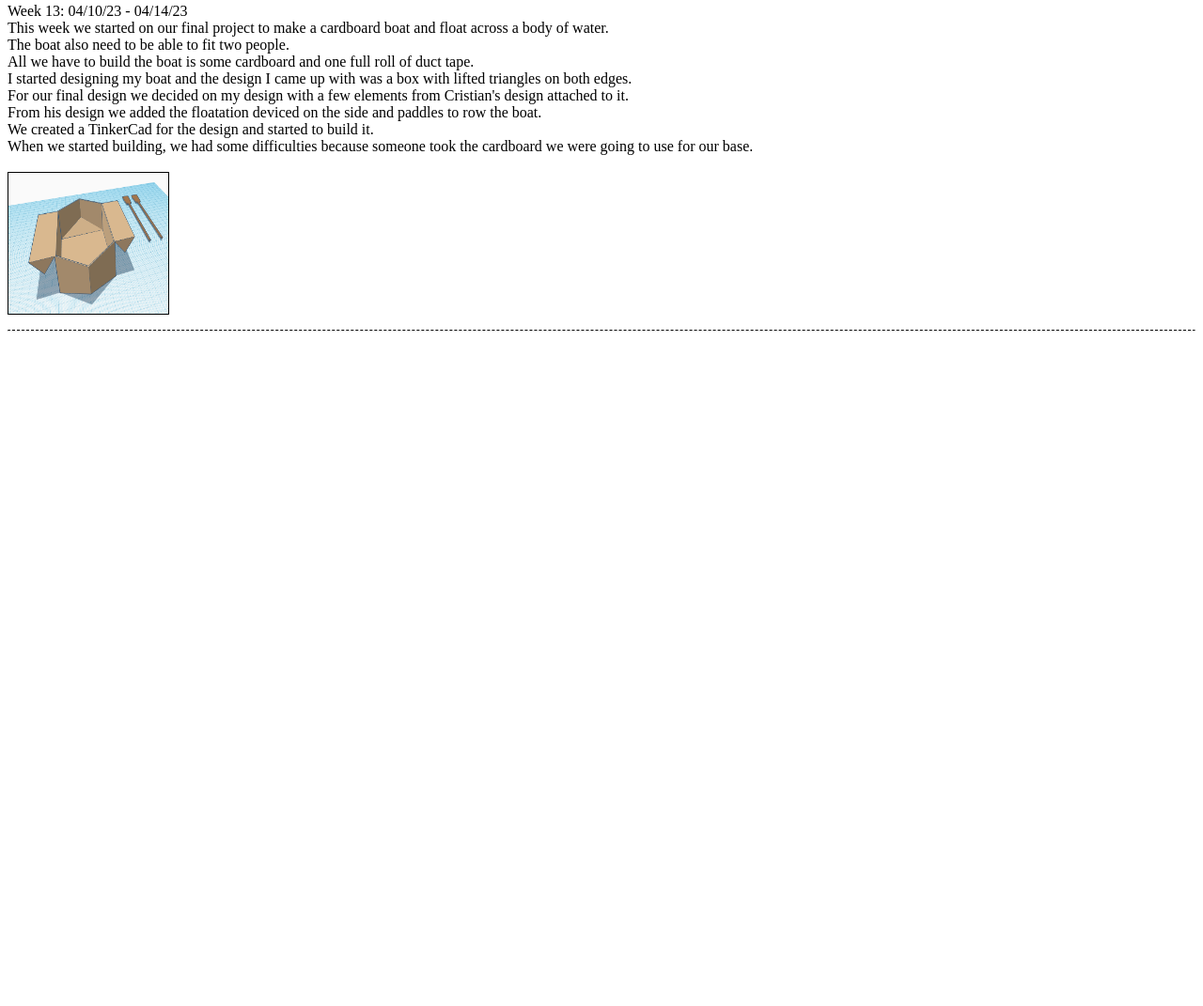
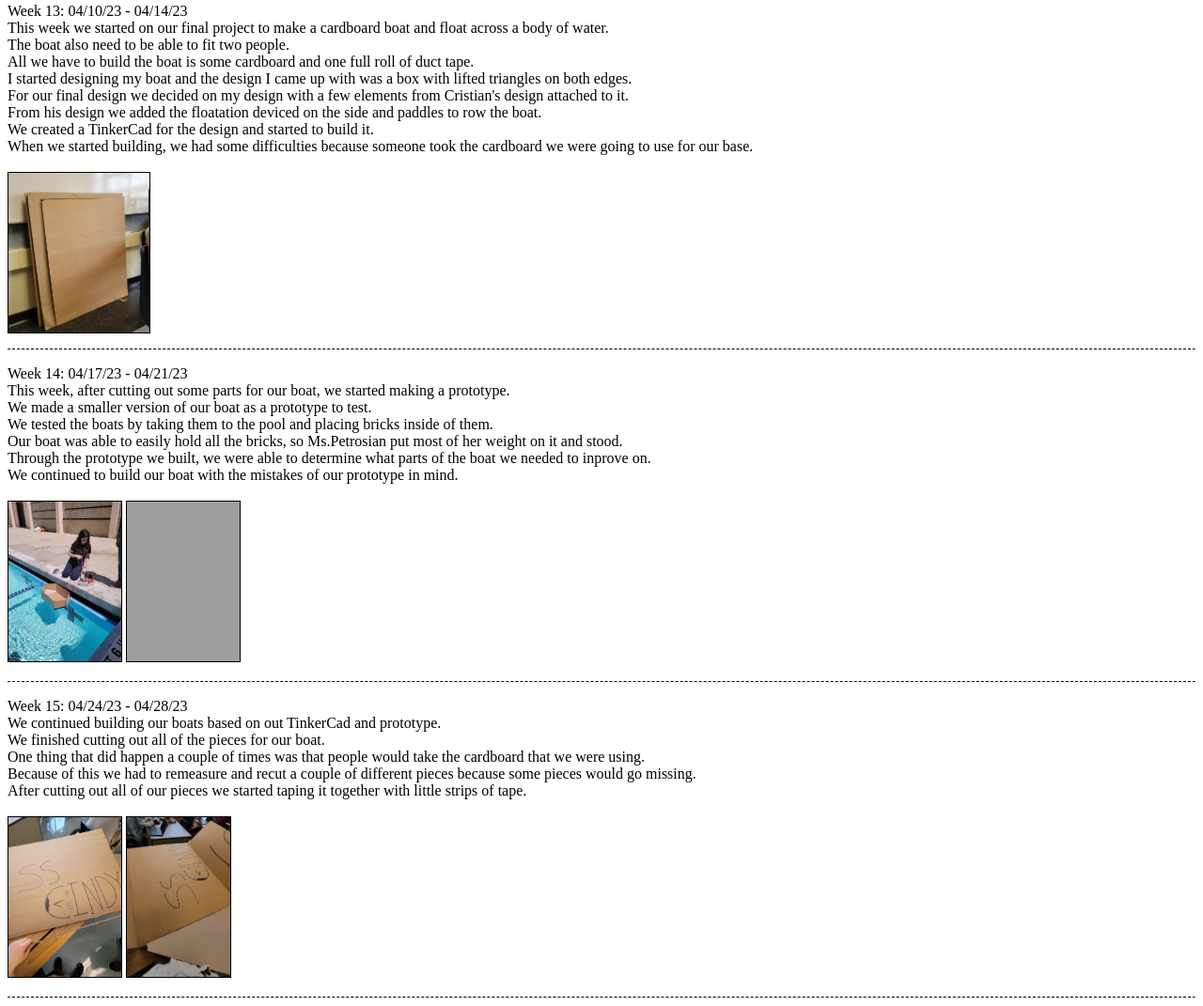
Before and after one commit to Eunchi/Engineering, a plain HTML site: page index.html in a window 1280 px wide. Shown: the part 8181-9252 px from the top of the page at 94% size. Before the commit the page ends 8542 px from the top, so only its background shows below. Drawn offline with Linux system fonts and the light colour scheme; grey boxes are pictures that could not be loaded.

Commit message:
update may 8

```diff
--- a/index.html
+++ b/index.html
@@ -422,7 +422,40 @@
         When we started building, we had some difficulties because someone took the cardboard we were going to use for our base.<br>
         <br>
 
-        <img src="Cardboard Boat TinkerCad.png"; border=1; width=170; height=150>
+        <img src="Cardboard Boat Prep.jpg"; border=1; width=150; height=170>
+    </p>
+
+    <hr style="border-top: dashed 1px;"/>
+
+    <!--Week 14 Journal-->
+    <p>
+        Week 14: 04/17/23 - 04/21/23<br>
+        This week, after cutting out some parts for our boat, we started making a prototype.<br>
+        We made a smaller version of our boat as a prototype to test.<br>
+        We tested the boats by taking them to the pool and placing bricks inside of them.<br>
+        Our boat was able to easily hold all the bricks, so Ms.Petrosian put most of her weight on it and stood.<br>
+        Through the prototype we built, we were able to determine what parts of the boat we needed to inprove on.<br>
+        We continued to build our boat with the mistakes of our prototype in mind.<br>
+        <br>
+
+        <img src="Cardboard Boat Prototype Start.jpg"; border=1; width=120; height=170>
+        <img src="Cardboard Boat Prototype End.jpg"; border=1; width=120; height=170>
+    </p>
+
+    <hr style="border-top: dashed 1px;"/>
+
+    <!--Week 15 Journal-->
+    <p>
+        Week 15: 04/24/23 - 04/28/23<br>
+        We continued building our boats based on out TinkerCad and prototype.<br>
+        We finished cutting out all of the pieces for our boat.<br>
+        One thing that did happen a couple of times was that people would take the cardboard that we were using.<br>
+        Because of this we had to remeasure and recut a couple of different pieces because some pieces would go missing.<br>
+        After cutting out all of our pieces we started taping it together with little strips of tape.<br>
+        <br>
+
+        <img src="Cardboard Boat S.S. Cindy.jpg"; border=1; width=120; height=170>
+        <img src="Cardboard Boat WIP.jpg"; border=1; width=110; height=170>
     </p>
 
     <hr style="border-top: dashed 1px;"/>
```
Also changed, not shown: Cardboard Boat Prep.jpg (added), Cardboard Boat Prototype Start.jpg (added), Cardboard Boat S.S. Cindy.jpg (added), Cardboard Boat WIP.jpg (added), 1 other file.
